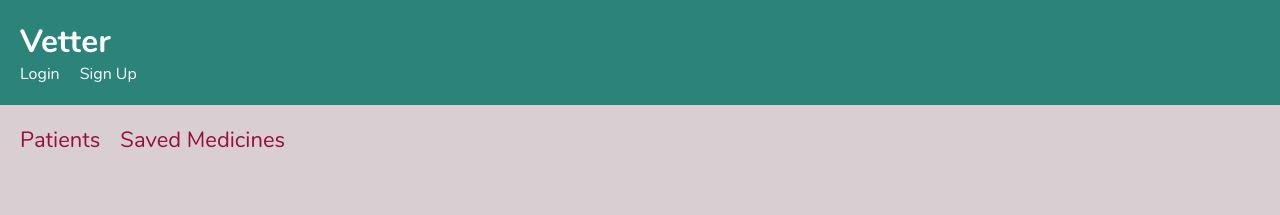
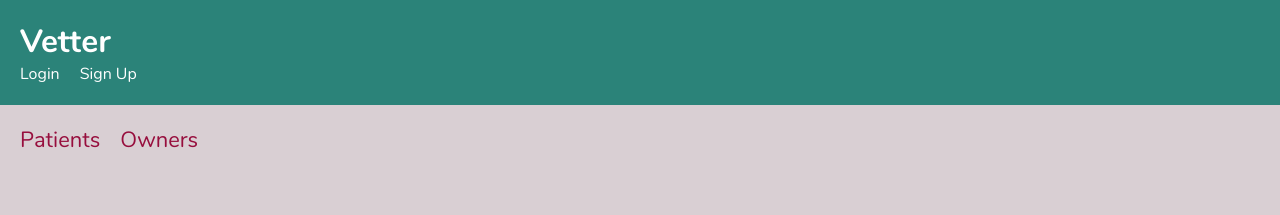
Before and after one commit to rafaelalma/vetter-client, a React (Create React App) app: page /dashboard in a window 1280 px wide. Shown: the top 215 px of the page. Built offline with nearby package versions, Linux system fonts and the light colour scheme.

Commit message:
Refactor saved medicines to owners in Dashboard

```diff
--- a/src/App.jsx
+++ b/src/App.jsx
@@ -25,7 +25,7 @@ export default function App() {
             <Route path="/dashboard" element={<DashboardPage />}>
               <Route index element={null} />
               <Route path="patients" element={<PatientsList />} />
-              <Route path="saved-medicines" element={null} />
+              <Route path="owners" element={null} />
             </Route>
             <Route path="/medicines" element={<MedicinesPage />}>
               <Route index element={null} />
--- a/src/views/Dashboard/DashboardPage.jsx
+++ b/src/views/Dashboard/DashboardPage.jsx
@@ -15,8 +15,8 @@ export default function DashboardPage() {
           </li>
           <li>
             <h2>
-              <NavLink className="link-accent" to="/dashboard/saved-medicines">
-                Saved Medicines
+              <NavLink className="link-accent" to="/dashboard/owners">
+                Owners
               </NavLink>
             </h2>
           </li>
```
